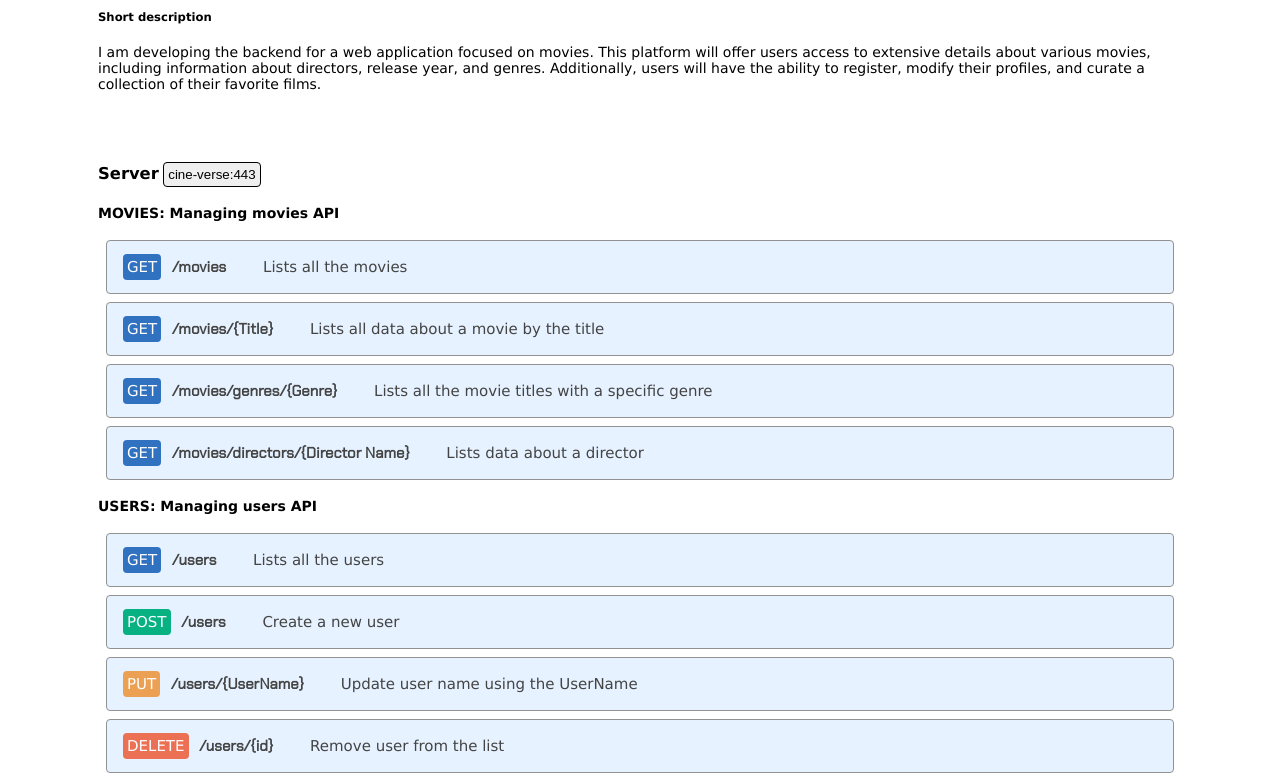
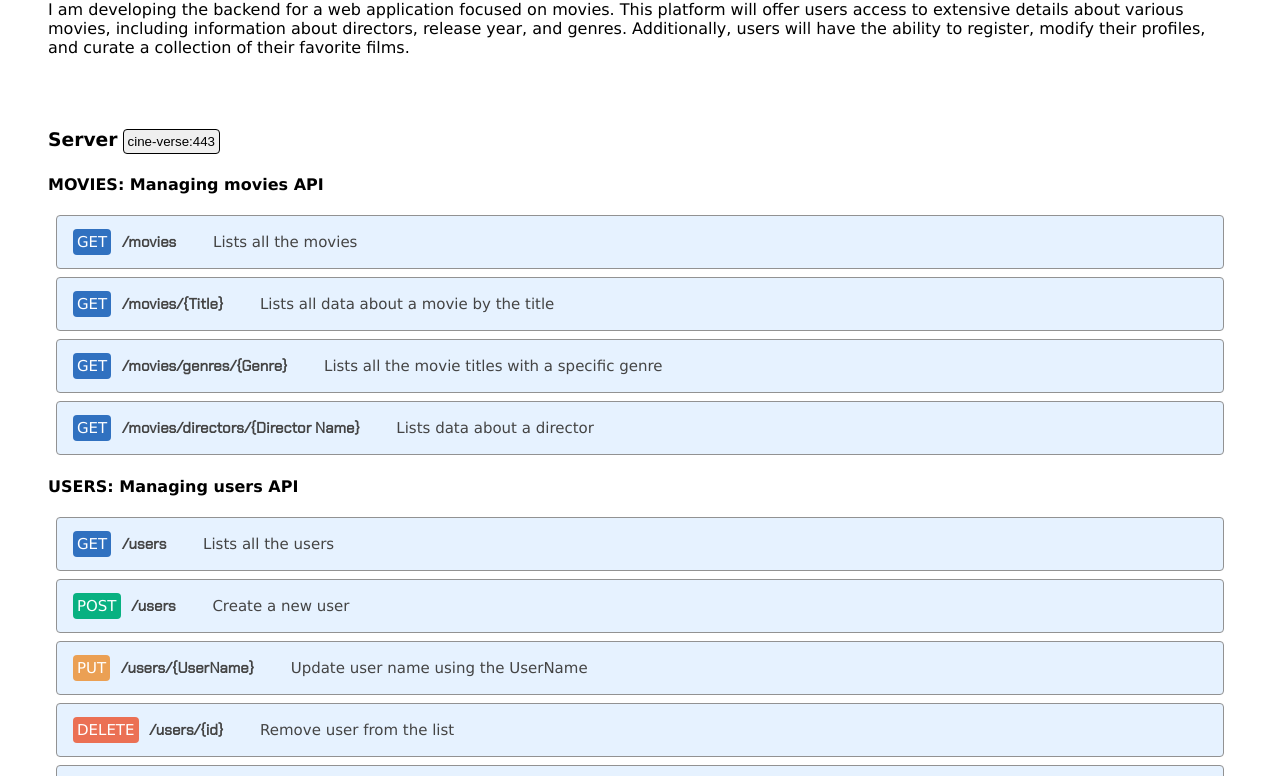
Before and after one commit to VadymMakohon/myFlix, a website: page public/documentation.html in a window 1280 px wide. Shown: the part 160-936 px from the top of the page. Drawn offline with Linux system fonts and the light colour scheme.

Commit message:
Update style.css
Adding some style.

```diff
--- a/public/css/style.css
+++ b/public/css/style.css
@@ -1,6 +1,6 @@
-body {
-  padding: 50px;
-  font: 14px "Lucida Grande", Helvetica, Arial, sans-serif;
+
+body{
+    font-family: 'Lucida Grande', sans-serif;
 }
 
 header{
```
Lines whose indentation alone changed are shown as unchanged.
